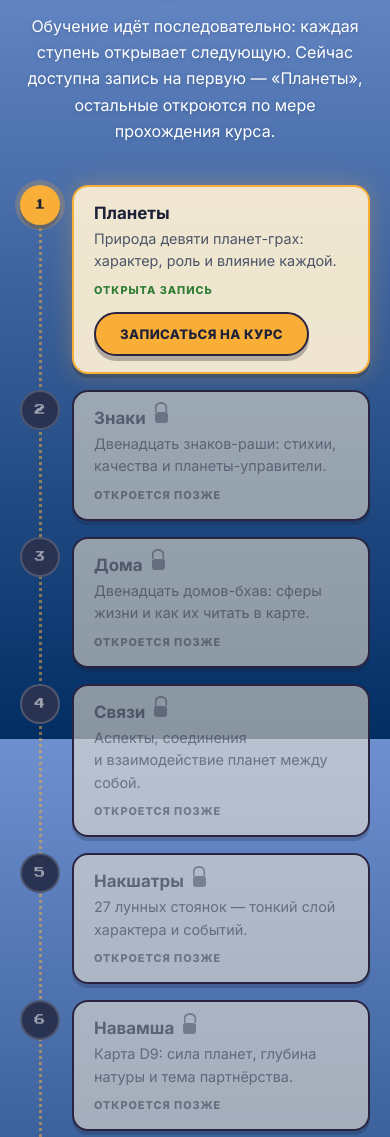
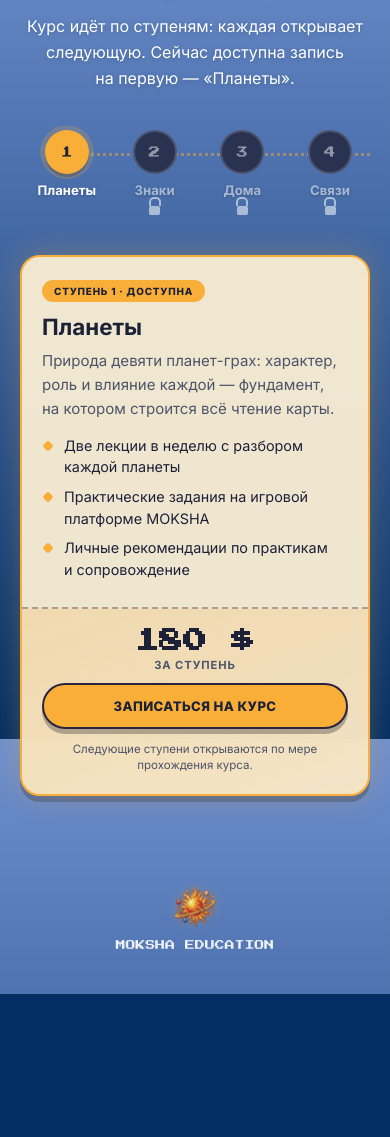
Before and after one commit to anandanam-das/mokshadhamaquest, a website: page index.html in a window 390 px wide. Shown: the part 7701-8838 px from the top of the page. After the commit the page ends 8695 px from the top, so only its background shows below. Drawn offline with Linux system fonts and the light colour scheme.

Commit message:
Redesign roadmap block with a compact stage track and a price card
- Replace the tall 7-step timeline with a compact horizontal stage
  track (dotted path, scrolls on mobile) that shows all seven stages
  at a glance, "Планеты" open and the rest locked.
- Add a featured offer card for stage 1: description + what's included
  on the left, price (180$) and the Telegram signup CTA on the right;
  stacks on mobile.

```diff
--- a/index.html
+++ b/index.html
@@ -14,7 +14,7 @@
       href="https://fonts.googleapis.com/css2?family=Inter:wght@400;500;600;700;800&family=Press+Start+2P&display=swap"
       rel="stylesheet"
     />
-    <link rel="stylesheet" href="landing.css?v=94" />
+    <link rel="stylesheet" href="landing.css?v=95" />
   </head>
   <body>
     <div class="pixel-overlay" aria-hidden="true"></div>
@@ -472,108 +472,83 @@
           <p class="eyebrow">Начать обучение</p>
           <h2 class="pixel-heading roadmap-heading">Дорожная карта обучения</h2>
           <p class="roadmap-lead">
-            Обучение идёт последовательно: каждая ступень открывает следующую.
-            Сейчас доступна запись на&nbsp;первую — «Планеты», остальные откроются
-            по&nbsp;мере прохождения курса.
+            Курс идёт по&nbsp;ступеням: каждая открывает следующую. Сейчас доступна
+            запись на&nbsp;первую — «Планеты».
           </p>
 
-          <ol class="roadmap">
-            <li class="roadmap-step is-open">
-              <span class="roadmap-num">1</span>
-              <div class="roadmap-card">
-                <h3 class="roadmap-name">Планеты</h3>
-                <p class="roadmap-desc">
-                  Природа девяти планет-грах: характер, роль и&nbsp;влияние каждой.
+          <!-- compact stage track -->
+          <div class="roadmap-track-wrap">
+            <ol class="roadmap-track">
+              <li class="roadmap-node is-open">
+                <span class="roadmap-node-dot">1</span>
+                <span class="roadmap-node-name">Планеты</span>
+              </li>
+              <li class="roadmap-node is-locked">
+                <span class="roadmap-node-dot">2</span>
+                <span class="roadmap-node-name">Знаки</span>
+                <span class="roadmap-node-lock" aria-hidden="true"></span>
+              </li>
+              <li class="roadmap-node is-locked">
+                <span class="roadmap-node-dot">3</span>
+                <span class="roadmap-node-name">Дома</span>
+                <span class="roadmap-node-lock" aria-hidden="true"></span>
+              </li>
+              <li class="roadmap-node is-locked">
+                <span class="roadmap-node-dot">4</span>
+                <span class="roadmap-node-name">Связи</span>
+                <span class="roadmap-node-lock" aria-hidden="true"></span>
+              </li>
+              <li class="roadmap-node is-locked">
+                <span class="roadmap-node-dot">5</span>
+                <span class="roadmap-node-name">Накшатры</span>
+                <span class="roadmap-node-lock" aria-hidden="true"></span>
+              </li>
+              <li class="roadmap-node is-locked">
+                <span class="roadmap-node-dot">6</span>
+                <span class="roadmap-node-name">Навамша</span>
+                <span class="roadmap-node-lock" aria-hidden="true"></span>
+              </li>
+              <li class="roadmap-node is-locked">
+                <span class="roadmap-node-dot">7</span>
+                <span class="roadmap-node-name">Практика</span>
+                <span class="roadmap-node-lock" aria-hidden="true"></span>
+              </li>
+            </ol>
+          </div>
+
+          <!-- featured offer: first stage -->
+          <div class="roadmap-offer">
+            <div class="roadmap-offer-main">
+              <span class="roadmap-offer-badge">Ступень 1 · доступна</span>
+              <h3 class="roadmap-offer-title">Планеты</h3>
+              <p class="roadmap-offer-desc">
+                Природа девяти планет-грах: характер, роль и&nbsp;влияние каждой —
+                фундамент, на&nbsp;котором строится всё чтение карты.
               </p>
-                <span class="roadmap-status roadmap-status--open">Открыта запись</span>
+              <ul class="roadmap-offer-list">
+                <li>Две лекции в&nbsp;неделю с&nbsp;разбором каждой планеты</li>
+                <li>Практические задания на&nbsp;игровой платформе MOKSHA</li>
+                <li>Личные рекомендации по&nbsp;практикам и&nbsp;сопровождение</li>
+              </ul>
+            </div>
+
+            <div class="roadmap-offer-buy">
+              <span class="roadmap-offer-price">
+                <b>180&nbsp;$</b>
+                <span>за&nbsp;ступень</span>
+              </span>
               <a
                 href="https://t.me/moksha_support?text=Привет!%20Хочу%20купить%20обучение%20по%20Джйотиш%20про%20Планеты%20🪐"
                 target="_blank"
                 rel="noopener"
-                  class="btn btn-primary roadmap-cta"
+                class="btn btn-primary roadmap-offer-cta"
                 >Записаться на&nbsp;курс</a
               >
+              <span class="roadmap-offer-note">
+                Следующие ступени открываются по&nbsp;мере прохождения курса.
+              </span>
             </div>
-            </li>
-
-            <li class="roadmap-step is-locked">
-              <span class="roadmap-num">2</span>
-              <div class="roadmap-card">
-                <h3 class="roadmap-name">
-                  Знаки <span class="roadmap-lock" aria-hidden="true"></span>
-                </h3>
-                <p class="roadmap-desc">
-                  Двенадцать знаков-раши: стихии, качества и&nbsp;планеты-управители.
-                </p>
-                <span class="roadmap-status">Откроется позже</span>
           </div>
-            </li>
-
-            <li class="roadmap-step is-locked">
-              <span class="roadmap-num">3</span>
-              <div class="roadmap-card">
-                <h3 class="roadmap-name">
-                  Дома <span class="roadmap-lock" aria-hidden="true"></span>
-                </h3>
-                <p class="roadmap-desc">
-                  Двенадцать домов-бхав: сферы жизни и&nbsp;как их&nbsp;читать в&nbsp;карте.
-                </p>
-                <span class="roadmap-status">Откроется позже</span>
-              </div>
-            </li>
-
-            <li class="roadmap-step is-locked">
-              <span class="roadmap-num">4</span>
-              <div class="roadmap-card">
-                <h3 class="roadmap-name">
-                  Связи <span class="roadmap-lock" aria-hidden="true"></span>
-                </h3>
-                <p class="roadmap-desc">
-                  Аспекты, соединения и&nbsp;взаимодействие планет между собой.
-                </p>
-                <span class="roadmap-status">Откроется позже</span>
-              </div>
-            </li>
-
-            <li class="roadmap-step is-locked">
-              <span class="roadmap-num">5</span>
-              <div class="roadmap-card">
-                <h3 class="roadmap-name">
-                  Накшатры <span class="roadmap-lock" aria-hidden="true"></span>
-                </h3>
-                <p class="roadmap-desc">
-                  27&nbsp;лунных стоянок — тонкий слой характера и&nbsp;событий.
-                </p>
-                <span class="roadmap-status">Откроется позже</span>
-              </div>
-            </li>
-
-            <li class="roadmap-step is-locked">
-              <span class="roadmap-num">6</span>
-              <div class="roadmap-card">
-                <h3 class="roadmap-name">
-                  Навамша <span class="roadmap-lock" aria-hidden="true"></span>
-                </h3>
-                <p class="roadmap-desc">
-                  Карта D9: сила планет, глубина натуры и&nbsp;тема партнёрства.
-                </p>
-                <span class="roadmap-status">Откроется позже</span>
-              </div>
-            </li>
-
-            <li class="roadmap-step is-locked">
-              <span class="roadmap-num">7</span>
-              <div class="roadmap-card">
-                <h3 class="roadmap-name">
-                  Практика <span class="roadmap-lock" aria-hidden="true"></span>
-                </h3>
-                <p class="roadmap-desc">
-                  Разбор реальных карт и&nbsp;собственный опыт самостоятельного чтения.
-                </p>
-                <span class="roadmap-status">Откроется позже</span>
-              </div>
-            </li>
-          </ol>
         </div>
       </section>
     </main>
--- a/landing.css
+++ b/landing.css
@@ -1280,7 +1280,7 @@ main {
 }
 
 .roadmap-lead {
-  max-width: 620px;
+  max-width: 600px;
   margin: 0 auto;
   font-size: 1rem;
   line-height: 1.65;
@@ -1288,164 +1288,245 @@ main {
   text-shadow: 0 1px 4px rgba(19, 42, 68, 0.25);
 }
 
-.roadmap {
+/* --- compact stage track --- */
+
+.roadmap-track-wrap {
+  margin: 34px auto 0;
+  max-width: 860px;
+  overflow-x: auto;
+  scrollbar-width: none;
+}
+
+.roadmap-track-wrap::-webkit-scrollbar {
+  display: none;
+}
+
+.roadmap-track {
   list-style: none;
-  max-width: 640px;
-  margin: 40px auto 0;
-  padding: 0 0 0 62px;
-  text-align: left;
+  margin: 0 auto;
+  padding: 4px 6px 8px;
+  display: flex;
+  justify-content: space-between;
+  gap: 6px;
+  min-width: 620px;
   position: relative;
 }
 
-/* the winding path */
-.roadmap::before {
+/* the dotted path behind the dots */
+.roadmap-track::before {
   content: '';
   position: absolute;
-  left: 23px;
-  top: 14px;
-  bottom: 26px;
-  border-left: 3px dotted rgba(249, 174, 56, 0.5);
-}
-
-.roadmap-step {
+  left: 34px;
+  right: 34px;
+  top: 27px;
+  border-top: 3px dotted rgba(249, 174, 56, 0.45);
+  z-index: 0;
+}
+
+.roadmap-node {
   position: relative;
-  margin-bottom: 16px;
-}
-
-.roadmap-num {
-  position: absolute;
-  left: -62px;
-  top: 0;
-  width: 46px;
-  height: 46px;
+  z-index: 1;
+  flex: 1;
+  display: flex;
+  flex-direction: column;
+  align-items: center;
+  gap: 8px;
+}
+
+.roadmap-node-dot {
+  width: 44px;
+  height: 44px;
   display: grid;
   place-items: center;
   border-radius: 50%;
   font-family: 'Press Start 2P', cursive;
-  font-size: 0.78rem;
-  z-index: 1;
-}
-
-.is-open .roadmap-num {
+  font-size: 0.72rem;
+}
+
+.is-open .roadmap-node-dot {
   background: var(--accent);
   color: var(--navy);
-  box-shadow: 0 0 0 5px rgba(249, 174, 56, 0.22), 0 4px 0 rgba(20, 20, 30, 0.28);
-}
-
-.is-locked .roadmap-num {
+  box-shadow: 0 0 0 5px rgba(249, 174, 56, 0.2), 0 3px 0 rgba(20, 20, 30, 0.28);
+}
+
+.is-locked .roadmap-node-dot {
   background: var(--navy-soft);
+  color: rgba(255, 255, 255, 0.5);
+  border: 2px solid rgba(255, 255, 255, 0.16);
+}
+
+.roadmap-node-name {
+  font-size: 0.82rem;
+  font-weight: 700;
+  color: #ffffff;
+  text-shadow: 0 1px 3px rgba(19, 42, 68, 0.3);
+}
+
+.is-locked .roadmap-node-name {
   color: rgba(255, 255, 255, 0.55);
-  border: 2px solid rgba(255, 255, 255, 0.18);
-}
-
-.roadmap-card {
-  background: rgba(247, 236, 211, 0.96);
-  border: 2px solid var(--cream-border);
-  border-radius: 16px;
-  padding: 16px 20px;
-  box-shadow: 0 4px 0 rgba(20, 20, 30, 0.2);
-}
-
-.is-open .roadmap-card {
-  border-color: var(--accent);
-  box-shadow: 0 0 24px rgba(249, 174, 56, 0.3), 0 4px 0 rgba(20, 20, 30, 0.26);
-}
-
-.is-locked .roadmap-card {
-  background: rgba(247, 236, 211, 0.55);
-}
-
-.roadmap-name {
-  display: flex;
-  align-items: center;
-  gap: 9px;
-  margin: 0 0 5px;
-  font-size: 1.06rem;
-  color: var(--navy);
-}
-
-.is-locked .roadmap-name {
-  color: rgba(28, 33, 56, 0.55);
-}
-
-.roadmap-desc {
-  margin: 0;
-  font-size: 0.9rem;
-  line-height: 1.55;
-  color: var(--muted);
-}
-
-.is-locked .roadmap-desc {
-  color: rgba(28, 33, 56, 0.5);
-}
-
-/* small drawn padlock */
-.roadmap-lock {
-  width: 13px;
-  height: 11px;
+}
+
+.roadmap-node-lock {
+  width: 11px;
+  height: 9px;
   position: relative;
   display: inline-block;
-  background: currentColor;
-  border-radius: 3px;
-  opacity: 0.7;
-}
-
-.roadmap-lock::before {
+  background: rgba(255, 255, 255, 0.55);
+  border-radius: 2px;
+}
+
+.roadmap-node-lock::before {
   content: '';
   position: absolute;
   left: 50%;
   bottom: 100%;
-  width: 9px;
-  height: 8px;
-  border: 2px solid currentColor;
+  width: 8px;
+  height: 7px;
+  border: 2px solid rgba(255, 255, 255, 0.55);
   border-bottom: 0;
-  border-radius: 6px 6px 0 0;
+  border-radius: 5px 5px 0 0;
   transform: translateX(-50%);
 }
 
-.roadmap-status {
+/* --- featured offer card --- */
+
+.roadmap-offer {
+  max-width: 780px;
+  margin: 32px auto 0;
+  display: grid;
+  grid-template-columns: 1fr 250px;
+  text-align: left;
+  background: rgba(247, 236, 211, 0.97);
+  border: 2px solid var(--accent);
+  border-radius: 20px;
+  box-shadow: 0 0 30px rgba(249, 174, 56, 0.28), 0 6px 0 rgba(20, 20, 30, 0.26);
+  overflow: hidden;
+}
+
+.roadmap-offer-main {
+  padding: 26px 28px;
+}
+
+.roadmap-offer-badge {
   display: inline-block;
-  margin-top: 10px;
-  font-size: 0.68rem;
+  padding: 5px 12px;
+  border-radius: 999px;
+  background: var(--accent);
+  color: var(--navy);
+  font-size: 0.62rem;
   font-weight: 800;
   text-transform: uppercase;
-  letter-spacing: 0.09em;
-  color: rgba(28, 33, 56, 0.45);
-}
-
-.roadmap-status--open {
-  color: #2f7d33;
-}
-
-.roadmap-cta {
-  margin-top: 14px;
-  padding: 12px 24px;
+  letter-spacing: 0.08em;
+}
+
+.roadmap-offer-title {
+  margin: 12px 0 8px;
+  font-size: 1.4rem;
+  color: var(--navy);
+}
+
+.roadmap-offer-desc {
+  margin: 0 0 14px;
+  font-size: 0.94rem;
+  line-height: 1.6;
+  color: var(--muted);
+}
+
+.roadmap-offer-list {
+  margin: 0;
+  padding: 0;
+  list-style: none;
+}
+
+.roadmap-offer-list li {
+  position: relative;
+  padding-left: 22px;
+  margin-bottom: 8px;
+  font-size: 0.9rem;
+  line-height: 1.5;
+  color: var(--navy);
+}
+
+.roadmap-offer-list li::before {
+  content: '';
+  position: absolute;
+  left: 2px;
+  top: 7px;
+  width: 8px;
+  height: 8px;
+  border-radius: 2px;
+  background: var(--accent);
+  transform: rotate(45deg);
+}
+
+.roadmap-offer-buy {
+  display: flex;
+  flex-direction: column;
+  align-items: center;
+  justify-content: center;
+  gap: 12px;
+  padding: 26px 22px;
+  background: linear-gradient(160deg, rgba(249, 174, 56, 0.22), rgba(249, 174, 56, 0.08));
+  border-left: 2px dashed rgba(42, 36, 64, 0.35);
+  text-align: center;
+}
+
+.roadmap-offer-price {
+  display: flex;
+  flex-direction: column;
+  align-items: center;
+  line-height: 1;
+}
+
+.roadmap-offer-price b {
+  font-family: 'Press Start 2P', cursive;
+  font-size: 1.5rem;
+  color: var(--navy);
+}
+
+.roadmap-offer-price span {
+  margin-top: 7px;
+  font-size: 0.7rem;
+  font-weight: 700;
+  text-transform: uppercase;
+  letter-spacing: 0.08em;
+  color: var(--muted);
+}
+
+.roadmap-offer-cta {
+  width: 100%;
+  padding: 13px 18px;
   font-size: 0.82rem;
   background: var(--accent);
   color: var(--navy);
   border-color: var(--cream-border);
-  box-shadow: 0 5px 0 rgba(20, 20, 30, 0.28);
-}
-
-.roadmap-cta:hover {
+  box-shadow: 0 5px 0 rgba(20, 20, 30, 0.3);
+}
+
+.roadmap-offer-cta:hover {
   transform: translateY(-3px);
-  box-shadow: 0 8px 0 rgba(20, 20, 30, 0.28);
-}
-
-@media (max-width: 640px) {
-  .roadmap {
-    padding-left: 52px;
-  }
-
-  .roadmap::before {
-    left: 19px;
-  }
-
-  .roadmap-num {
-    left: -52px;
-    width: 40px;
-    height: 40px;
-    font-size: 0.68rem;
+  box-shadow: 0 8px 0 rgba(20, 20, 30, 0.3);
+}
+
+.roadmap-offer-note {
+  font-size: 0.72rem;
+  line-height: 1.45;
+  color: var(--muted);
+}
+
+@media (max-width: 720px) {
+  .roadmap-offer {
+    grid-template-columns: 1fr;
+  }
+
+  .roadmap-offer-main {
+    padding: 22px 20px 18px;
+  }
+
+  .roadmap-offer-buy {
+    border-left: 0;
+    border-top: 2px dashed rgba(42, 36, 64, 0.35);
+    padding: 20px;
   }
 }
 
```
Lines whose indentation alone changed are shown as unchanged.
